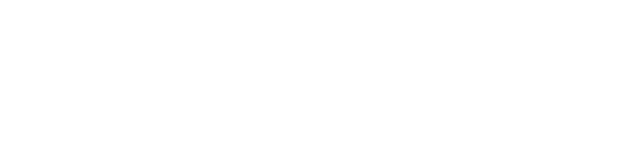
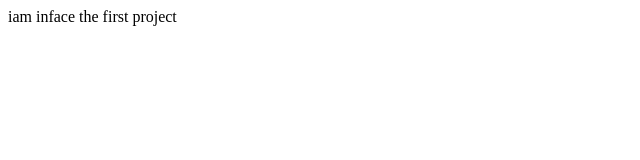
Before and after one commit to aimoon/study, a plain HTML site: page tf/WebContent/index.html in a window 1280 px wide. Shown: the whole page, without its empty margins (0-640 px from the left). Drawn offline with Linux system fonts and the light colour scheme.

Commit message:
submit tf demo

```diff
--- a/tf/WebContent/index.html
+++ b/tf/WebContent/index.html
@@ -5,6 +5,6 @@
 <title>Insert title here</title>
 </head>
 <body>
-
+iam inface the first project
 </body>
 </html>
```
